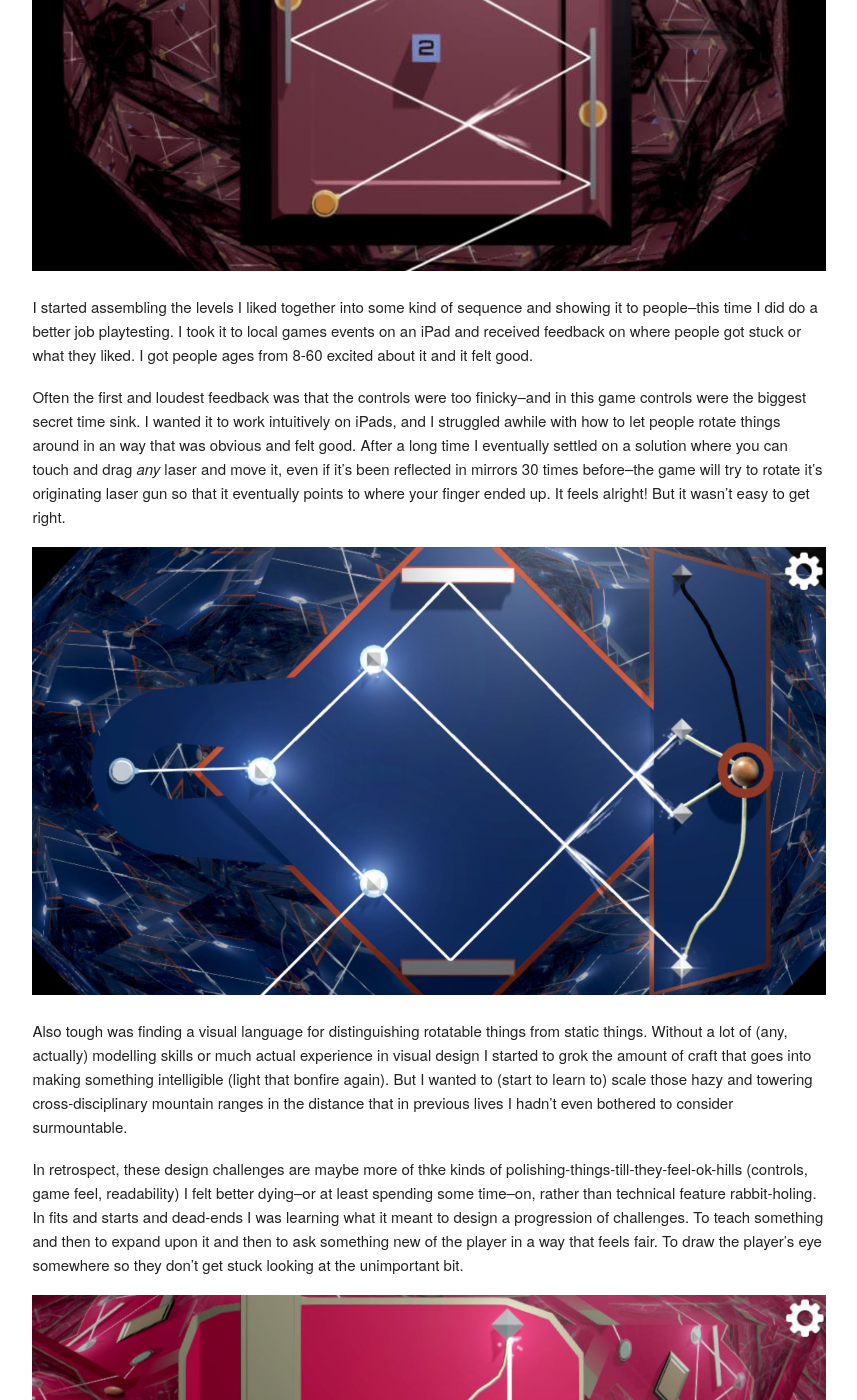
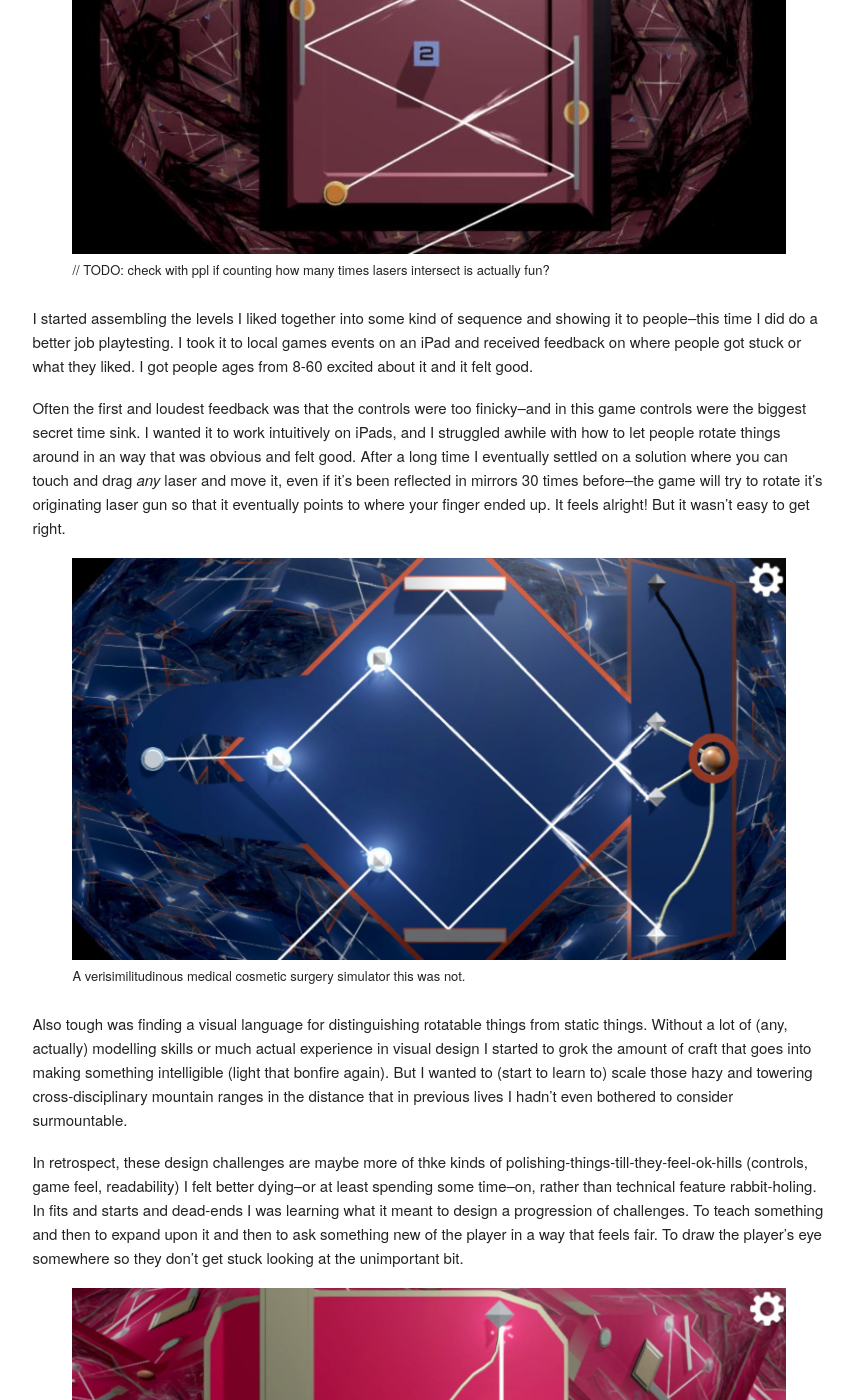
Before and after one commit to kevinw/kevinw.github.com, a Jekyll site: the page built from _posts/2017-09-25-game-failures-graveyard.markdown, in a window 1280 px wide and 1400 px high, scrolled down 8136 px. Shown: the whole window, without its empty margins (294-1151 px from the left). Built offline with Jekyll 4.4.1, drawn with Linux system fonts in a browser that asks for light colours; comment, search, counter and statistics services are not loaded; some of the changed text lies outside the part shown.

Commit message:
captions

```diff
--- a/_posts/2017-09-25-game-failures-graveyard.markdown
+++ b/_posts/2017-09-25-game-failures-graveyard.markdown
@@ -76,7 +76,7 @@ But in the meantime, I found another way to procrastinate on it--by starting a n
 
 To cure my ills I distracted myself by starting on a new game with laser puzzles eventually called [Laser Wart Removal](https://keelo.itch.io/laserwartremoval).
 
-<img src="/img/gamefailures/lwr_proto.gif">
+{% include image.html url="/img/gamefailures/lwr_proto.gif" description="ah, really cartoony yet nonetheless hypnotic light transport simulations" %}
 
 I wanted to make something with more 3D assets this time, but still on a 2D plane, to uh, keep things easy. I started playing around with a laser I made by raycasting a LineRenderer around. I started drawing puzzles where you had to get the lasers to bounce around and do things in a small constrained space. I remember enjoying The Talos Principle but getting a bit bored with how most of the puzzles boiled down to "figure out how to get a line of sight to the next thing." In a 3D FPS that can be pleasurable in itself--but I was wondering about more complicated stuff, like: what if you had to construct polygons of certain numbers of sides by reflecting lasers around and creating a perimeter?
 
@@ -101,30 +101,30 @@ Soon I had an enormous pile of features and half-finished level prototypes.
 
 I learned just enough Blender to make a whole slew of weird angular shapes with the same weird aesthetic. I struggled with making things look "good enough." I experimented with color palettes. I ended up adding a kaleidoscopic feedback loop in the background that gave the game more of a distinct look.
 
-<img src="/img/gamefailures/lwr_1.jpg">
+{% include image.html url="/img/gamefailures/lwr_1.jpg" description="// TODO: check with ppl if counting how many times lasers intersect is actually fun?" %}
 
 I started assembling the levels I liked together into some kind of sequence and showing it to people--this time I did do a better job playtesting. I took it to local games events on an iPad and received feedback on where people got stuck or what they liked. I got people ages from 8-60 excited about it and it felt good.
 
 Often the first and loudest feedback was that the controls were too finicky--and in this game controls were the biggest secret time sink. I wanted it to work intuitively on iPads, and I struggled awhile with how to let people rotate things around in an way that was obvious and felt good. After a long time I eventually settled on a solution where you can touch and drag *any* laser and move it, even if it's been reflected in mirrors 30 times before--the game will try to rotate it's originating laser gun so that it eventually points to where your finger ended up. It feels alright! But it wasn't easy to get right.
 
-<img src="/img/gamefailures/lwr_2.jpg">
+{% include image.html url="/img/gamefailures/lwr_2.jpg" description="A verisimilitudinous medical cosmetic surgery simulator this was not." %}
 
 Also tough was finding a visual language for distinguishing rotatable things from static things. Without a lot of (any, actually) modelling skills or much actual experience in visual design I started to grok the amount of craft that goes into making something intelligible (light that bonfire again). But I wanted to (start to learn to) scale those hazy and towering cross-disciplinary mountain ranges in the distance that in previous lives I hadn't even bothered to consider surmountable.
 
 In retrospect, these design challenges are maybe more of thke kinds of polishing-things-till-they-feel-ok-hills (controls, game feel, readability) I felt better dying--or at least spending some time--on, rather than technical feature rabbit-holing. In fits and starts and dead-ends I was learning what it meant to design a progression of challenges. To teach something and then to expand upon it and then to ask something new of the player in a way that feels fair. To draw the player's eye somewhere so they don't get stuck looking at the unimportant bit.
 
-<img src="/img/gamefailures/lwr_3.jpg">
+{% include image.html url="/img/gamefailures/lwr_3.jpg" description="Cut with kindergarten scissors" %}
 
 In the end though, I still felt myself doing plenty of the aforementioned [rabbit-holing](http://imgs.xkcd.com/comics/nerd_sniping.png)--and running out of steam. Many new puzzles were boiling down to the same line of sight rut I found in Talos Principle, and others required a whole bunch of engineering for features I wasn't even sure were fun.
 
 At current count, the game has 16 levels I place in the "sort-of finished" category. There's another 40 that need work, or express redundant concepts, or for whatever reason don't fit into a larger whole.
 
-<img src="/img/gamefailures/lwr_4.jpg">
+{% include image.html url="/img/gamefailures/lwr_4.jpg" description="Wait, photons don't collide with each other, do they?" %}
 
 Is a puzzle game better when you distill it down to its absolute minimal state? Where every beat is something new? Do I want to make games that lead people along a pleasant garden path? Or do I want to construct elegantly minimal and brutal puzzle boxes they have to Houdini their way out of? There's no right answer here--just questions for myself to ponder.
 
 <img src="/img/gamefailures/lwr_5.jpg">
-
+{% include image.html url="/img/gamefailures/lwr_5.jpg" description="I know what this needs...more cube primitives!" %}
 ## in which I indulge in a minor dalliance outside of Unity's beefy embrace
 
 I was frustrated with the feedback loop involved in compiling Unity to iOS, and my own speed at making new levels. My progland nerd brain was getting bored by all that C# maybe?
--- a/css/ktw2016.css
+++ b/css/ktw2016.css
@@ -3,6 +3,8 @@
 .subtle { color: #999; font-size: 70%; }
 
 .image figcaption { font-size: 13px; }
+
+figure.image img { min-height: 150px; }
 
 body { margin-top: 20px; }
 
```
